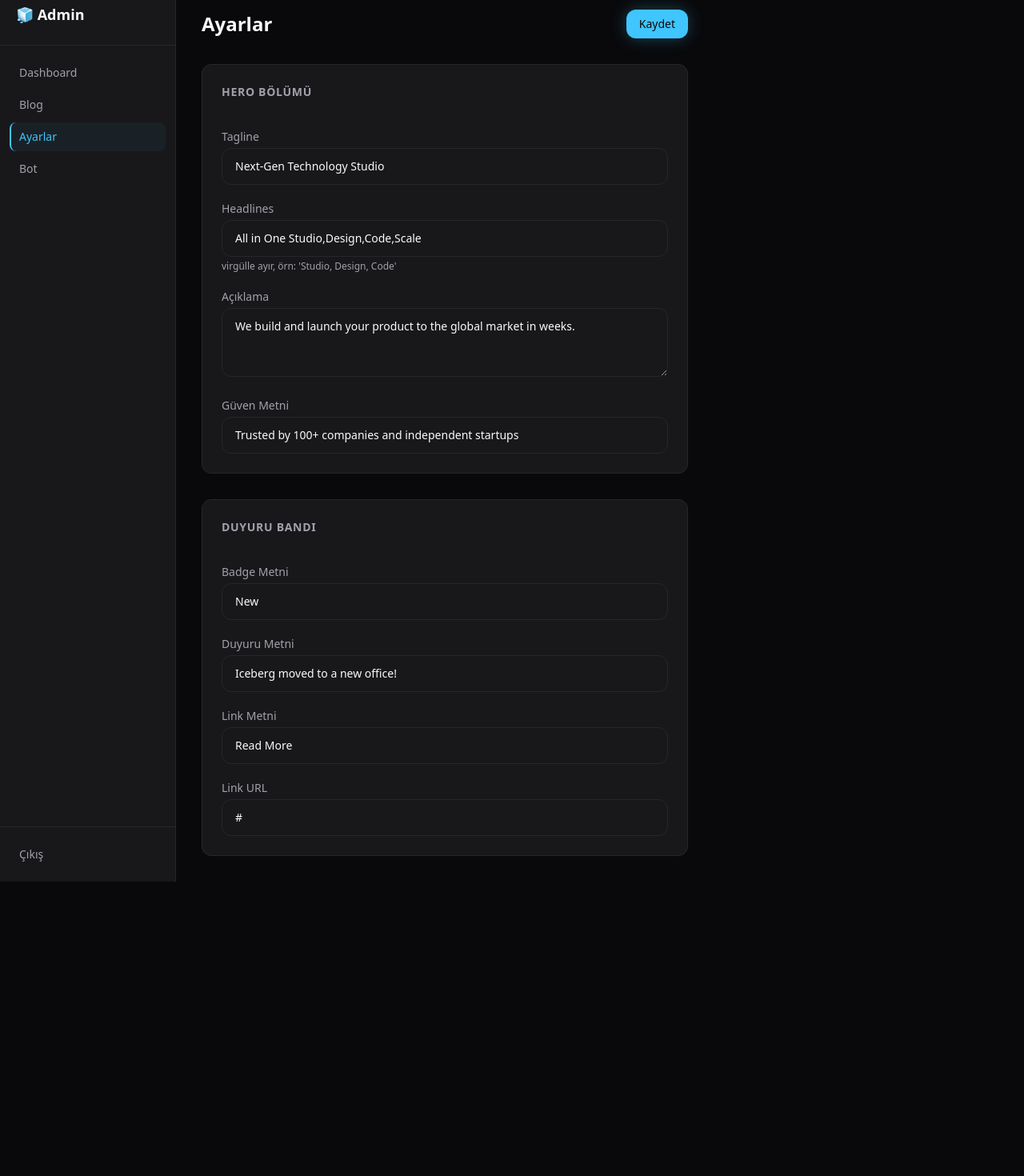
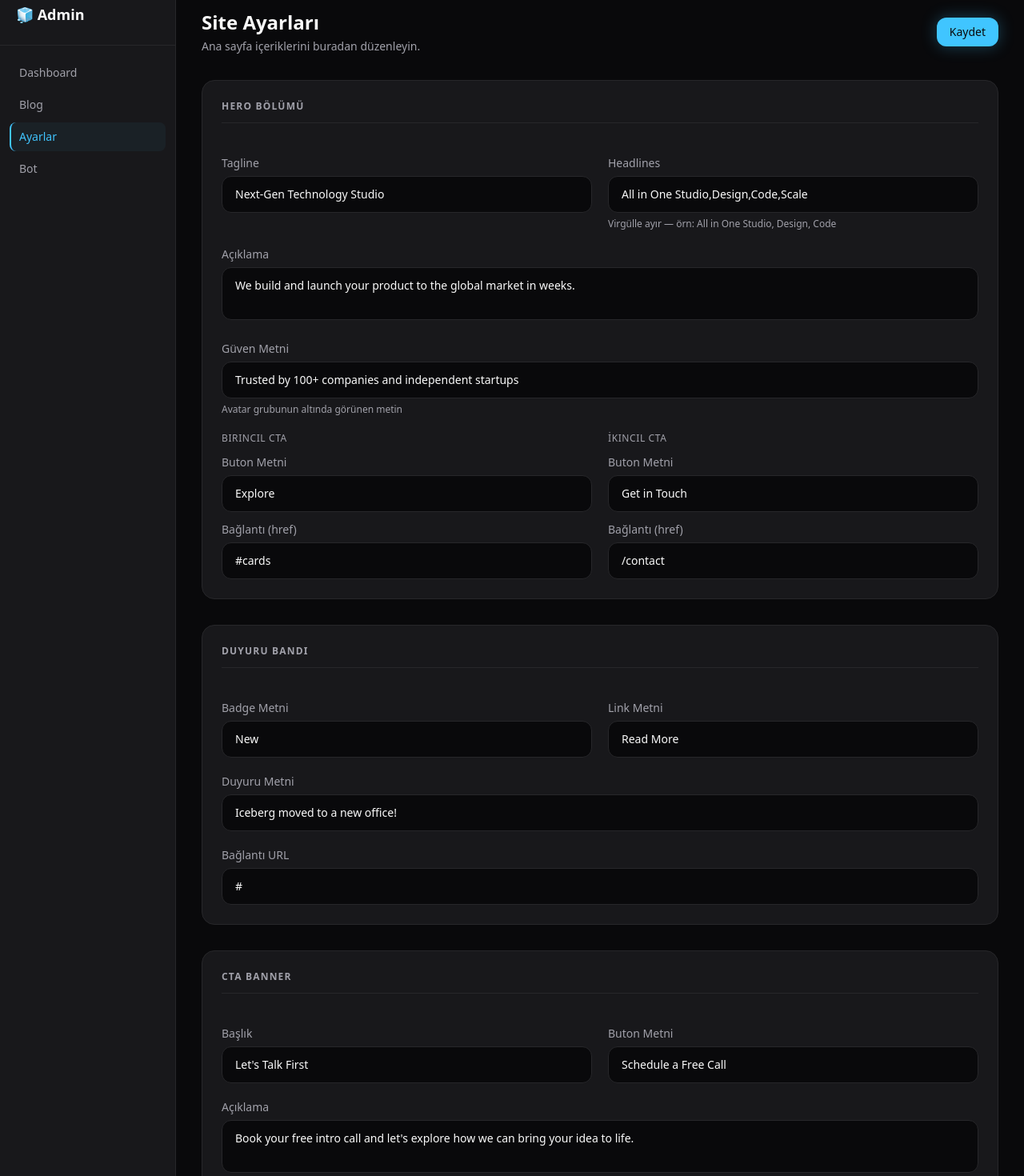
Before and after one commit to aybars-prompterest/iceberg, a Next.js app: page /admin/settings in a window 1280 px wide. Shown: the part 20-1490 px from the top of the page at 80% size. Before the commit the page ends 1122 px from the top, so only its background shows below. Built offline with nearby package versions, Linux system fonts and the light colour scheme; no server answers; the database is empty.

Commit message:
feat: expand settings page with CTA/hero CTA controls and full-width layout

```diff
--- a/src/app/(site)/page.tsx
+++ b/src/app/(site)/page.tsx
@@ -28,10 +28,18 @@ export default async function Home() {
     : ['All in One Studio', 'Design', 'Code', 'Scale']
   const heroDescription = s.hero_description ?? 'We build and launch your product to the global market in weeks.'
   const heroTrustText = s.hero_trust_text ?? 'Trusted by 100+ companies and independent startups'
+  const heroPrimaryCtaLabel = s.hero_primary_cta_label ?? 'Explore'
+  const heroPrimaryCtaHref = s.hero_primary_cta_href ?? '#cards'
+  const heroSecondaryCtaLabel = s.hero_secondary_cta_label ?? 'Get in Touch'
+  const heroSecondaryCtaHref = s.hero_secondary_cta_href ?? '/contact'
   const announcementBadge = s.announcement_badge ?? 'New'
   const announcementText = s.announcement_text ?? 'Iceberg moved to a new office!'
   const announcementLinkText = s.announcement_link_text ?? 'Read More'
   const announcementHref = s.announcement_href ?? '#'
+  const ctaBannerTitle = s.cta_banner_title ?? "Let's Talk First"
+  const ctaBannerDescription = s.cta_banner_description ?? "Book your free intro call and let's explore how we can bring your idea to life."
+  const ctaBannerLabel = s.cta_banner_label ?? 'Schedule a Free Call'
+  const ctaBannerHref = s.cta_banner_href ?? '#'
 
   return (
     <main>
@@ -39,8 +47,8 @@ export default async function Home() {
           tagline={heroTagline}
           headlines={heroHeadlines}
           description={heroDescription}
-          primaryCta={{ label: "Explore", href: "#cards" }}
-          secondaryCta={{ label: "Get in Touch", href: "/contact" }}
+          primaryCta={{ label: heroPrimaryCtaLabel, href: heroPrimaryCtaHref }}
+          secondaryCta={{ label: heroSecondaryCtaLabel, href: heroSecondaryCtaHref }}
           avatars={[{ alt: "A" }, { alt: "B" }, { alt: "C" }]}
           trustText={heroTrustText}
         />
@@ -79,10 +87,10 @@ export default async function Home() {
         />
 
         <CTABanner
-          title="Let's Talk First"
-          description="Book your free intro call and let's explore how we can bring your idea to life."
-          ctaLabel="Schedule a Free Call"
-          ctaHref="#"
+          title={ctaBannerTitle}
+          description={ctaBannerDescription}
+          ctaLabel={ctaBannerLabel}
+          ctaHref={ctaBannerHref}
         />
 
         <TestimonialsCarousel
--- a/src/app/admin/(dashboard)/settings/SettingsForm.tsx
+++ b/src/app/admin/(dashboard)/settings/SettingsForm.tsx
@@ -8,16 +8,56 @@ interface SettingsFormProps {
 }
 
 const inputClass =
-  'w-full bg-bg-surface border border-border rounded-xl px-4 py-3 text-text-primary text-sm outline-none focus:border-accent transition-colors'
-const labelClass = 'text-sm text-text-secondary mb-1 block'
+  'w-full bg-bg-primary border border-border rounded-xl px-4 py-3 text-text-primary text-sm outline-none focus:border-accent transition-colors'
+const textareaClass =
+  'w-full bg-bg-primary border border-border rounded-xl px-4 py-3 text-text-primary text-sm outline-none focus:border-accent transition-colors resize-none'
+const labelClass = 'text-sm text-text-secondary mb-1.5 block'
 const sectionHeadingClass =
-  'text-sm font-semibold text-text-secondary uppercase tracking-wider mb-4'
+  'text-xs font-semibold text-text-secondary uppercase tracking-widest mb-5 pb-3 border-b border-border'
+
+function Field({
+  label,
+  value,
+  onChange,
+  hint,
+  textarea,
+  rows = 2,
+}: {
+  label: string
+  value: string
+  onChange: (v: string) => void
+  hint?: string
+  textarea?: boolean
+  rows?: number
+}) {
+  return (
+    <div>
+      <label className={labelClass}>{label}</label>
+      {textarea ? (
+        <textarea
+          rows={rows}
+          className={textareaClass}
+          value={value}
+          onChange={e => onChange(e.target.value)}
+        />
+      ) : (
+        <input
+          type="text"
+          className={inputClass}
+          value={value}
+          onChange={e => onChange(e.target.value)}
+        />
+      )}
+      {hint && <p className="mt-1.5 text-xs text-text-secondary">{hint}</p>}
+    </div>
+  )
+}
 
 export function SettingsForm({ initialValues }: SettingsFormProps) {
   const [values, setValues] = useState<Record<string, string>>(initialValues)
   const [status, setStatus] = useState<'idle' | 'saving' | 'saved' | 'error'>('idle')
 
-  function handleChange(key: string, value: string) {
+  function set(key: string, value: string) {
     setValues(prev => ({ ...prev, [key]: value }))
   }
 
@@ -29,7 +69,7 @@ export function SettingsForm({ initialValues }: SettingsFormProps) {
         headers: { 'Content-Type': 'application/json' },
         body: JSON.stringify(values),
       })
-      if (!res.ok) throw new Error('Save failed')
+      if (!res.ok) throw new Error()
       setStatus('saved')
       setTimeout(() => setStatus('idle'), 2500)
     } catch {
@@ -39,119 +79,97 @@ export function SettingsForm({ initialValues }: SettingsFormProps) {
   }
 
   return (
-    <div className="flex flex-col gap-8">
-      {/* Page header */}
+    <div className="flex flex-col gap-8 max-w-5xl">
+      {/* Header */}
       <div className="flex items-center justify-between">
-        <h1 className="text-2xl font-semibold text-text-primary font-heading">Ayarlar</h1>
+        <div>
+          <h1 className="text-2xl font-semibold text-text-primary font-heading">Site Ayarları</h1>
+          <p className="text-sm text-text-secondary mt-1">Ana sayfa içeriklerini buradan düzenleyin.</p>
+        </div>
         <div className="flex items-center gap-3">
-          {status === 'saved' && (
-            <span className="text-sm text-green-400">Kaydedildi</span>
-          )}
-          {status === 'error' && (
-            <span className="text-sm text-red-400">Hata oluştu</span>
-          )}
-          <Button
-            variant="primary"
-            size="sm"
-            onClick={handleSave}
-            disabled={status === 'saving'}
-          >
+          {status === 'saved' && <span className="text-sm text-green-400">✓ Kaydedildi</span>}
+          {status === 'error' && <span className="text-sm text-red-400">Hata oluştu</span>}
+          <Button variant="primary" size="sm" onClick={handleSave} disabled={status === 'saving'}>
             {status === 'saving' ? 'Kaydediliyor...' : 'Kaydet'}
           </Button>
         </div>
       </div>
 
       {/* Hero Section */}
-      <section className="bg-bg-surface border border-border rounded-xl p-6 flex flex-col gap-5">
+      <section className="bg-bg-surface border border-border rounded-2xl p-6 flex flex-col gap-5">
         <h2 className={sectionHeadingClass}>Hero Bölümü</h2>
 
-        <div>
-          <label className={labelClass}>Tagline</label>
-          <input
-            type="text"
-            className={inputClass}
-            value={values.hero_tagline ?? ''}
-            onChange={e => handleChange('hero_tagline', e.target.value)}
+        <div className="grid grid-cols-1 md:grid-cols-2 gap-5">
+          <Field label="Tagline" value={values.hero_tagline ?? ''} onChange={v => set('hero_tagline', v)} />
+          <Field
+            label="Headlines"
+            value={values.hero_headlines ?? ''}
+            onChange={v => set('hero_headlines', v)}
+            hint="Virgülle ayır — örn: All in One Studio, Design, Code"
           />
         </div>
 
-        <div>
-          <label className={labelClass}>Headlines</label>
-          <input
-            type="text"
-            className={inputClass}
-            value={values.hero_headlines ?? ''}
-            onChange={e => handleChange('hero_headlines', e.target.value)}
-          />
-          <p className="mt-1 text-xs text-text-secondary">
-            virgülle ayır, örn: &apos;Studio, Design, Code&apos;
-          </p>
-        </div>
+        <Field
+          label="Açıklama"
+          value={values.hero_description ?? ''}
+          onChange={v => set('hero_description', v)}
+          textarea
+          rows={2}
+        />
 
-        <div>
-          <label className={labelClass}>Açıklama</label>
-          <textarea
-            rows={3}
-            className={inputClass}
-            value={values.hero_description ?? ''}
-            onChange={e => handleChange('hero_description', e.target.value)}
-          />
-        </div>
+        <Field
+          label="Güven Metni"
+          value={values.hero_trust_text ?? ''}
+          onChange={v => set('hero_trust_text', v)}
+          hint="Avatar grubunun altında görünen metin"
+        />
 
-        <div>
-          <label className={labelClass}>Güven Metni</label>
-          <input
-            type="text"
-            className={inputClass}
-            value={values.hero_trust_text ?? ''}
-            onChange={e => handleChange('hero_trust_text', e.target.value)}
-          />
+        <div className="grid grid-cols-1 md:grid-cols-2 gap-5">
+          <div className="flex flex-col gap-3">
+            <p className="text-xs font-medium text-text-secondary uppercase tracking-wider">Birincil CTA</p>
+            <Field label="Buton Metni" value={values.hero_primary_cta_label ?? ''} onChange={v => set('hero_primary_cta_label', v)} />
+            <Field label="Bağlantı (href)" value={values.hero_primary_cta_href ?? ''} onChange={v => set('hero_primary_cta_href', v)} />
+          </div>
+          <div className="flex flex-col gap-3">
+            <p className="text-xs font-medium text-text-secondary uppercase tracking-wider">İkincil CTA</p>
+            <Field label="Buton Metni" value={values.hero_secondary_cta_label ?? ''} onChange={v => set('hero_secondary_cta_label', v)} />
+            <Field label="Bağlantı (href)" value={values.hero_secondary_cta_href ?? ''} onChange={v => set('hero_secondary_cta_href', v)} />
+          </div>
         </div>
       </section>
 
       {/* Announcement Banner */}
-      <section className="bg-bg-surface border border-border rounded-xl p-6 flex flex-col gap-5">
+      <section className="bg-bg-surface border border-border rounded-2xl p-6 flex flex-col gap-5">
         <h2 className={sectionHeadingClass}>Duyuru Bandı</h2>
 
-        <div>
-          <label className={labelClass}>Badge Metni</label>
-          <input
-            type="text"
-            className={inputClass}
-            value={values.announcement_badge ?? ''}
-            onChange={e => handleChange('announcement_badge', e.target.value)}
-          />
+        <div className="grid grid-cols-1 md:grid-cols-2 gap-5">
+          <Field label="Badge Metni" value={values.announcement_badge ?? ''} onChange={v => set('announcement_badge', v)} />
+          <Field label="Link Metni" value={values.announcement_link_text ?? ''} onChange={v => set('announcement_link_text', v)} />
         </div>
 
-        <div>
-          <label className={labelClass}>Duyuru Metni</label>
-          <input
-            type="text"
-            className={inputClass}
-            value={values.announcement_text ?? ''}
-            onChange={e => handleChange('announcement_text', e.target.value)}
-          />
+        <Field label="Duyuru Metni" value={values.announcement_text ?? ''} onChange={v => set('announcement_text', v)} />
+
+        <Field label="Bağlantı URL" value={values.announcement_href ?? ''} onChange={v => set('announcement_href', v)} />
+      </section>
+
+      {/* CTA Banner */}
+      <section className="bg-bg-surface border border-border rounded-2xl p-6 flex flex-col gap-5">
+        <h2 className={sectionHeadingClass}>CTA Banner</h2>
+
+        <div className="grid grid-cols-1 md:grid-cols-2 gap-5">
+          <Field label="Başlık" value={values.cta_banner_title ?? ''} onChange={v => set('cta_banner_title', v)} />
+          <Field label="Buton Metni" value={values.cta_banner_label ?? ''} onChange={v => set('cta_banner_label', v)} />
         </div>
 
-        <div>
-          <label className={labelClass}>Link Metni</label>
-          <input
-            type="text"
-            className={inputClass}
-            value={values.announcement_link_text ?? ''}
-            onChange={e => handleChange('announcement_link_text', e.target.value)}
-          />
-        </div>
+        <Field
+          label="Açıklama"
+          value={values.cta_banner_description ?? ''}
+          onChange={v => set('cta_banner_description', v)}
+          textarea
+          rows={2}
+        />
 
-        <div>
-          <label className={labelClass}>Link URL</label>
-          <input
-            type="text"
-            className={inputClass}
-            value={values.announcement_href ?? ''}
-            onChange={e => handleChange('announcement_href', e.target.value)}
-          />
-        </div>
+        <Field label="Buton Bağlantısı (href)" value={values.cta_banner_href ?? ''} onChange={v => set('cta_banner_href', v)} />
       </section>
     </div>
   )
--- a/src/app/admin/(dashboard)/settings/page.tsx
+++ b/src/app/admin/(dashboard)/settings/page.tsx
@@ -9,10 +9,18 @@ const DEFAULTS: Record<string, string> = {
   hero_headlines: 'All in One Studio,Design,Code,Scale',
   hero_description: 'We build and launch your product to the global market in weeks.',
   hero_trust_text: 'Trusted by 100+ companies and independent startups',
+  hero_primary_cta_label: 'Explore',
+  hero_primary_cta_href: '#cards',
+  hero_secondary_cta_label: 'Get in Touch',
+  hero_secondary_cta_href: '/contact',
   announcement_badge: 'New',
   announcement_text: 'Iceberg moved to a new office!',
   announcement_link_text: 'Read More',
   announcement_href: '#',
+  cta_banner_title: "Let's Talk First",
+  cta_banner_description: "Book your free intro call and let's explore how we can bring your idea to life.",
+  cta_banner_label: 'Schedule a Free Call',
+  cta_banner_href: '#',
 }
 
 export default async function SettingsPage() {
@@ -23,7 +31,7 @@ export default async function SettingsPage() {
   const initialValues: Record<string, string> = { ...DEFAULTS, ...fromDb }
 
   return (
-    <div className="p-8 max-w-2xl">
+    <div className="p-8">
       <SettingsForm initialValues={initialValues} />
     </div>
   )
```
